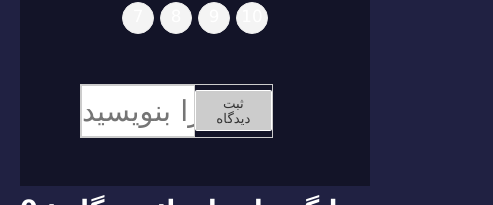
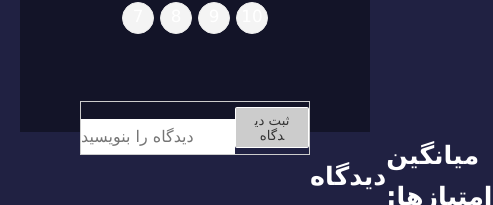
Before and after one commit to mirkamranmahshid/Survey, a React (Create React App) app: page / in a window 390 px wide. Shown: the part 568-773 px from the top of the page, 493 px wide, since content can reach past the window. Built offline with nearby package versions, Linux system fonts and the light colour scheme; no server answers; a web font is replaced by a local one.

Commit message:
1st commit

```diff
--- a/src/index.css
+++ b/src/index.css
@@ -120,10 +120,15 @@ display: flex;
 }
 
 .input-group {
-  display: flex;
-  flex-direction: row;
+  float:left;
+  margin-top:2vh;
+  padding:0px;
+  width:100%;
+  display:flex;
+  flex-direction:row;
+  word-break: break-all;
   border: 0.8px solid #ccc;
-  width: 84%;
+
 
 }
 
@@ -261,11 +266,14 @@ transition: all 0.2s;
   }
 
   .input-group input {
-    width: 80%;
-    border: 1px solid #ccc;
-   box-sizing: border-box;
-  size: 80;
+    float:left;
+    margin-top:2vh;
+    padding:0px;
+    width:100%;
+    display:flex;
+    flex-direction:row;
+    word-break: break-all;
   resize: both;
-  font-size: larger;
+  font-size: medium;
   }
 }
```
